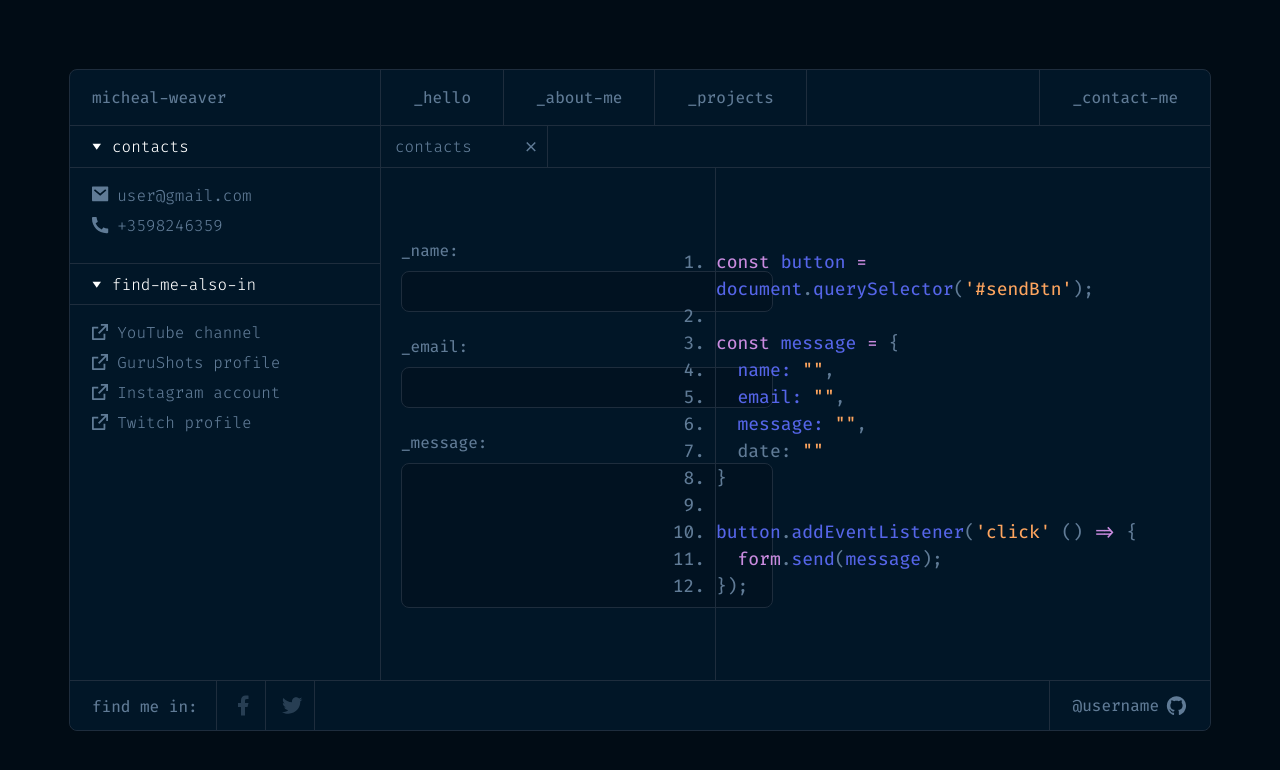
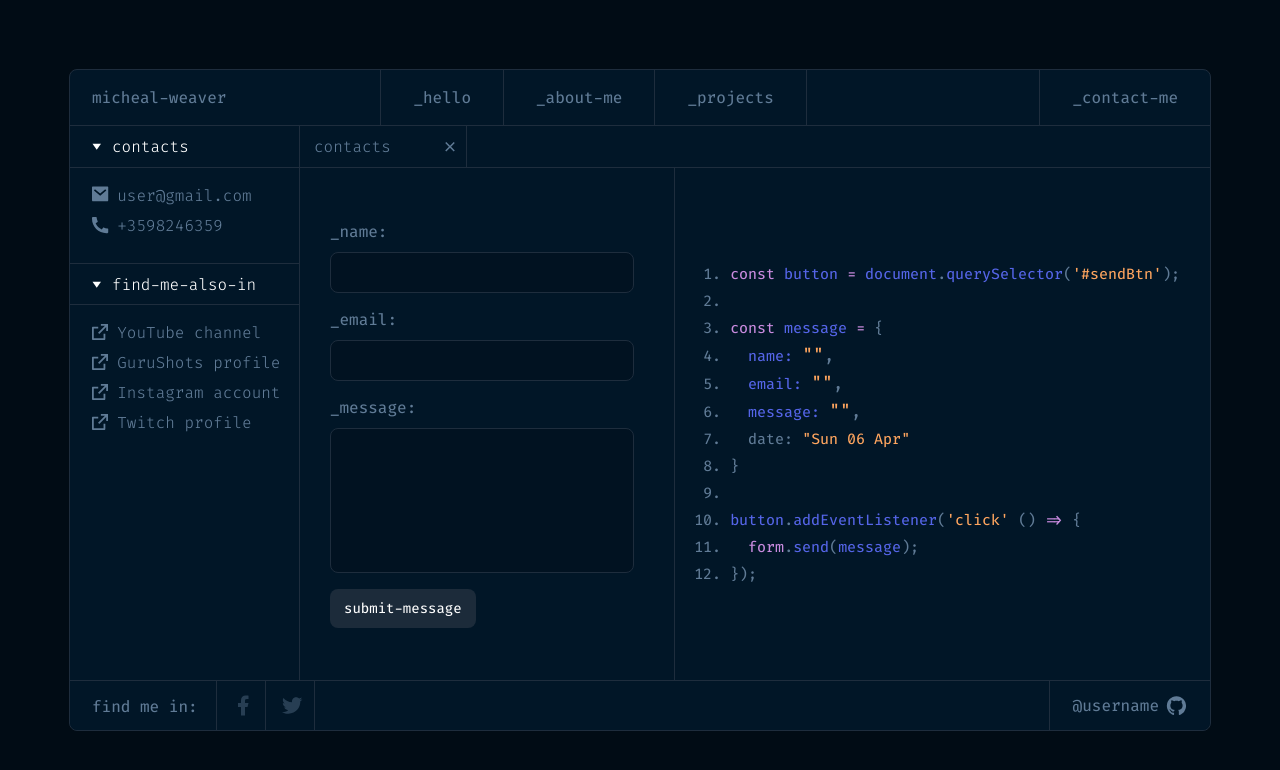
Before and after one commit to HokHHub/portfolioweaver, a React (Vite) app: page /contact in a window 1280 px wide. Shown: the top 770 px of the page. Built offline with nearby package versions, Linux system fonts and the light colour scheme.

Commit message:
add contacts section

```diff
--- a/src/Components/Contacts/Contacts.jsx
+++ b/src/Components/Contacts/Contacts.jsx
@@ -1,7 +1,13 @@
 import s from './Contacts.module.css'
 import { data } from '../../Data/data'
+import { useNavigate } from 'react-router-dom'
 
 export default function Contacts() {
+    const navigate = useNavigate()
+
+    let today = new Date().toString().split(' ')
+    today = `${today[0]} ${today[2]} ${today[1]}`
+
     function interactFolder(el) {
         if (el.currentTarget.parentElement.parentElement.children[1].style.display == '' || el.currentTarget.parentElement.parentElement.children[1].style.display == 'flex') {
             el.currentTarget.parentElement.parentElement.children[1].style.display = 'none'
@@ -13,13 +19,52 @@ export default function Contacts() {
     }
 
     function changeForm(index, el) {
+        for (let index = 0; index < el.target.classList.length; index++) {
+            if (el.target.classList[index] == s.focusError) {
+                console.log(1);
+                el.target.classList.remove(s.focusError)
+                break
+            }
+        }
         let formEl = document.getElementsByClassName(s.orangeCodeEdit)[index]
-        formEl.innerHTML = `"${el.currentTarget.value}",`
+        formEl.innerHTML = `"${el.currentTarget.value}"`
+        formEl.after()
+    }
+
+
+    function acceptMessage(el) {
+        el.currentTarget.parentElement.getElementsByClassName(s.form__accept)[0].classList.toggle(s.dnone);
+        for (let index = 0; index < el.currentTarget.parentElement.getElementsByClassName(s.form__block).length; index++) {
+            el.currentTarget.parentElement.getElementsByClassName(s.form__block)[index].classList.toggle(s.dnone);
+        }
+        el.currentTarget.parentElement.getElementsByClassName(s.form__button)[0].classList.toggle(s.dnone);
+    }
+
+    function handleSubmit(event) {
+        event.preventDefault()
+        const formData = new FormData(event.target)
+        const name = formData.get('name')
+        const email = formData.get('email')
+        const message = formData.get('message')
+
+        if (!name) {
+            let nameElement = document.getElementsByClassName(s.form__standartInput)[0]
+            nameElement.classList.add(s.focusError)
+        }
+        if (!email) {
+            let emailElement = document.getElementsByClassName(s.form__standartInput)[1]
+            emailElement.classList.add(s.focusError)
+        }
+        if (!message) {
+            let messageElement = document.getElementsByClassName(s.form__bigInput)[0]
+            messageElement.classList.add(s.focusError)
+        }
     }
 
     return (
         <>
             <section className={s.contacts}>
+                <p className={s.mobileTitle}>_contact-me</p>
                 <div className={s.infoContacts}>
                     <div className={s.contacts__section}>
                         {/* contacts */}
@@ -29,7 +74,7 @@ export default function Contacts() {
                             </svg>
                             <h2 className={s.chapter__title}>{data.contacts.title}</h2>
                         </div>
-                        <div className={s.folders}>
+                        <div className={s.folders} style={{paddingBottom: '27px'}}>
                             {data.contacts.section.map((el, i) => {
                                 return (
                                     <article className={s.folder__contacts} key={i}>
@@ -69,26 +114,32 @@ export default function Contacts() {
                     <div className={s.contacts__windows}>
                         <div className={s.contacts__window}>
                             <p className={s.contacts__windowText}>contacts</p>
-                            <svg className={s.contacts__windowClose} xmlns="http://www.w3.org/2000/svg" width="10" height="11" viewBox="0 0 10 11" fill="none">
+                            <svg onClick={(el) => navigate('/')} className={s.contacts__windowClose} xmlns="http://www.w3.org/2000/svg" width="10" height="11" viewBox="0 0 10 11" fill="none">
                                 <path d="M5.00005 4.65244L8.71255 0.939941L9.77305 2.00044L6.06055 5.71294L9.77305 9.42544L8.71255 10.4859L5.00005 6.77344L1.28755 10.4859L0.227051 9.42544L3.93955 5.71294L0.227051 2.00044L1.28755 0.939941L5.00005 4.65244Z" fill="#607B96" />
                             </svg>
                         </div>
                     </div>
                     <div className={s.contacts__main}>
                         <div className={s.contacts__mainBlocks}>
-                            <form className={s.form}>
+                            <form onSubmit={handleSubmit} className={s.form}>
+                                <div className={`${s.form__accept} ${s.dnone}`}>
+                                    <p className={s.form__thanks}>Thank you! 🤘</p>
+                                    <p className={s.form__subtext}>Your message has been accepted. You will recieve answer really soon!</p>
+                                    <button onClick={(el) => {acceptMessage(el), el.preventDefault()}} className={s.form__acceptButton}>send-new-message</button>
+                                </div>
                                 <div className={s.form__block}>
                                     <label className={s.form__label} htmlFor="name">_name:</label>
-                                    <input onChange={(el) => {changeForm(0, el)}} className={s.form__standartInput} type="text" name="name" id="name" />
+                                    <input onChange={(el) => {changeForm(0, el)}} className={s.form__standartInput} type="text" name="name" id="name" noValidate/>
                                 </div>
                                 <div className={s.form__block}>
                                     <label className={s.form__label} htmlFor="email">_email:</label>
-                                    <input onChange={(el) => {changeForm(1, el)}} className={s.form__standartInput} type="text" name="email" id="email" />
+                                    <input onChange={(el) => {changeForm(1, el)}} className={s.form__standartInput} type="email" name="email" id="email" noValidate/>
                                 </div>
                                 <div className={s.form__block}>
                                     <label className={s.form__label} htmlFor="message">_message:</label>
-                                    <textarea onChange={(el) => {changeForm(2, el)}} rows={7} className={s.form__bigInput} name="message" id="message" />
+                                    <textarea onChange={(el) => {changeForm(2, el)}} rows={7} className={s.form__bigInput} type="text" name="message" id="message" noValidate/>
                                 </div>
+                                <input type='submit' className={s.form__button} value="submit-message"/>
                             </form>
                             <hr className={s.contacts__hr} />
                             <div className={s.contacts__codeBlock}>
@@ -96,10 +147,10 @@ export default function Contacts() {
                                     <li><span className={s.pinkCode}>const</span> button <span className={s.pinkCode}>=</span> document<span className={s.grayCode}>.</span>querySelector<span className={s.grayCode}>(</span><span className={s.orangeCode}>'#sendBtn'</span><span className={s.grayCode}>);</span><br /></li>
                                     <li></li>
                                     <li><span className={s.pinkCode}>const</span> message <span className={s.pinkCode}>=</span> <span className={s.grayCode}>{'{'}</span><br /></li>
-                                    <li>&nbsp;&nbsp;name: <span className={s.orangeCodeEdit}>""<span className={s.grayCode}>,</span></span><br /></li>
-                                    <li>&nbsp;&nbsp;email: <span className={s.orangeCodeEdit}>""<span className={s.grayCode}>,</span></span><br /></li>
-                                    <li>&nbsp;&nbsp;message: <span className={s.orangeCodeEdit}>""<span className={s.grayCode}>,</span></span><br /></li>
-                                    <li><span className={s.grayCode}>&nbsp;&nbsp;date:</span> <span className={s.orangeCode}>""</span><br /></li>
+                                    <li>&nbsp;&nbsp;name: <span className={s.orangeCodeEdit}>""</span><br /></li>
+                                    <li>&nbsp;&nbsp;email: <span className={s.orangeCodeEdit}>""</span><br /></li>
+                                    <li>&nbsp;&nbsp;message: <span className={s.orangeCodeEdit}>""</span><br /></li>
+                                    <li><span className={s.grayCode}>&nbsp;&nbsp;date:</span> <span className={s.orangeCode}>"{today}"</span><br /></li>
                                     <li><span className={s.grayCode}>{'}'}</span><br /></li>
                                     <li></li>
                                     <li>button<span className={s.grayCode}>.</span>addEventListener<span className={s.grayCode}>{'('}</span><span className={s.orangeCode}>'click'</span> <span className={s.grayCode}>{'()'} <span className={s.pinkCode}>{'=>'}</span> {'{'}</span><br /></li>
--- a/src/Components/Contacts/Contacts.module.css
+++ b/src/Components/Contacts/Contacts.module.css
@@ -41,7 +41,6 @@
 }
 
 .chapter__title {
-    cursor: pointer;
     color: #FFF;
     font-family: "Fira Code";
     font-size: 16px;
@@ -165,15 +164,15 @@
     display: flex;
     flex-direction: column;
     gap: 24px;
-    max-width: 314px;
-    width: 100%;
+    max-width: 500px;
+    width: 35%;
 }
 
 .form__block {
     display: flex;
     flex-direction: column;
     gap: 10px;
-    max-width: 314px;
+    max-width: 100%;
 }
 
 .form__label {
@@ -186,8 +185,26 @@
 }
 
 .form__standartInput {
-    width: 372px;
+    width: 100%;
     height: 41px;
+    border-radius: 8px;
+    border: 1px solid #1E2D3D;
+    background: #011221;
+    color: #465E77;
+    font-family: "Fira Code";
+    font-size: 16px;
+    font-style: normal;
+    font-weight: 450;
+    line-height: normal;
+    padding-left: 15px;
+    flex-shrink: 0;
+}
+
+.form__bigInput {
+    resize: none;
+    padding-top: 10px;
+    width: 100%;
+    height: 145px;
     border-radius: 8px;
     border: 1px solid #1E2D3D;
     background: #011221;
@@ -203,10 +220,10 @@
 
 .form__standartInput:focus {
     outline: none;
-    width: 372px;
+    width: 100%;
     height: 41px;
     border-radius: 8px;
-    border: 1px solid #607B96;
+    border: 1px solid #607B96 !important;
     background: #011221;
     box-shadow: 0px 0px 0px 2px rgba(96, 123, 150, 0.30);
     color: #465E77;
@@ -219,29 +236,15 @@
     flex-shrink: 0;
 }
 
-.form__bigInput {
-    resize: none;
-    padding-top: 10px;
-    width: 372px;
-    height: 145px;
-    border-radius: 8px;
-    border: 1px solid #1E2D3D;
-    background: #011221;
-    color: #465E77;
-    font-family: "Fira Code";
-    font-size: 16px;
-    font-style: normal;
-    font-weight: 450;
-    line-height: normal;
-    padding-left: 15px;
-    flex-shrink: 0;
+.focusError {
+    border: 1px solid rgb(130, 0, 0);
 }
 
 .form__bigInput:focus {
     outline: none;
     resize: none;
     padding-top: 10px;
-    width: 372px;
+    width: 100%;
     height: 145px;
     border-radius: 8px;
     border: 1px solid #607B96;
@@ -257,10 +260,79 @@
     flex-shrink: 0;
 }
 
+.form__button {
+    width: 146px;
+    cursor: pointer;
+    border: 0;
+    display: inline-flex;
+    padding: 10px 14px;
+    justify-content: center;
+    align-items: center;
+    gap: 10px;
+    border-radius: 8px;
+    background: #1C2B3A;
+    color: #FFF;
+    text-align: center;
+    font-family: "Fira Code";
+    font-size: 14px;
+    font-style: normal;
+    font-weight: 450;
+    line-height: normal;
+}
+
+.form__accept {
+    text-align: center;
+    display: flex;
+    align-items: center;
+    flex-direction: column;
+}
+
+.form__thanks {
+    color: #FFF;
+    text-align: center;
+    font-family: "Fira Code";
+    font-size: 26px;
+    font-style: normal;
+    font-weight: 450;
+    line-height: normal;
+    margin-bottom: 10px;
+}
+
+.form__subtext {
+    color: #607B96;
+    text-align: center;
+    font-family: "Fira Code";
+    font-size: 18px;
+    font-style: normal;
+    font-weight: 450;
+    line-height: normal;
+    margin-bottom: 37px;
+}
+
+.form__acceptButton {
+    cursor: pointer;
+    border: 0;
+    width: 163px;
+    display: inline-flex;
+    padding: 10px 14px;
+    justify-content: center;
+    align-items: center;
+    gap: 10px;
+    border-radius: 8px;
+    background: #1C2B3A;
+    color: #FFF;
+    text-align: center;
+    font-family: "Fira Code";
+    font-size: 14px;
+    font-style: normal;
+    font-weight: 450;
+    line-height: normal;
+}
+
 .contacts__mainBlocks {
     display: flex;
     align-items: center;
-    justify-content: space-around;
+    justify-content: space-evenly;
     padding: 0 20px;
     height: 100%;
 }
@@ -333,7 +405,7 @@ li::marker {
 
 .orangeCodeEdit {
     color: #FEA55F;
-    display: inline-flex;
+    display: inline-table;
     font-family: "Fira Code";
     font-size: 18px;
     font-style: normal;
@@ -343,3 +415,135 @@ li::marker {
     word-break: break-all;
     line-height: 150%;
 }
+
+.orangeCodeEdit::after {
+    content: ',';
+    color: #607B96;
+}
+
+.mobileTitle {
+    display: none;
+    margin-left: 27px;
+    margin-top: 21px;
+    margin-bottom: 29px;
+    color: #FFF;
+    font-family: "Fira Code";
+    font-size: 14px;
+    font-style: normal;
+    font-weight: 450;
+    line-height: 140%;
+    /* 19.6px */
+}
+
+.dnone {
+    display: none;
+}
+
+@media screen and (max-width: 1600px) {
+    .infoContacts {
+        max-width: 260px;
+    }
+
+    .form {
+        gap: 16px;
+        margin-right: 30px;
+    }
+
+    ol {
+        margin-left: 45px;
+    }
+
+    li {
+        font-size: 15px;
+    }
+
+    li::marker {
+        font-size: 15px;
+    }
+
+    .grayCode {
+        font-size: 15px;
+    }
+
+    .pinkCode {
+        font-size: 15px;
+    }
+
+    .orangeCode {
+        font-size: 15px;
+    }
+}
+
+@media screen and (max-width: 1300px) {
+    .infoContacts {
+        max-width: 230px;
+    }
+}
+
+@media screen and (max-width: 1200px) {
+    .contacts {
+        flex-direction: column;
+    }
+
+    .infoContacts {
+        max-width: 100%;
+    }
+
+    .contacts__section {
+        width: 100%;
+        border-top: 0;
+    }
+
+    .chapter {
+        border-bottom: 0;
+        background-color: #1E2D3D;
+        max-width: unset;
+    }
+
+    .contacts__all {
+        width: 100%;
+    }
+
+    .form {
+        max-width: 100%;
+        width: 95%;
+    }
+
+    .contacts__codeBlock {
+        display: none;
+    }
+
+    .contacts__hr {
+        display: none;
+    }
+
+    .contacts__windows {
+        display: none;
+    }
+
+    .form__button {
+        margin-bottom: 10px;
+    }
+
+    .infoContacts {
+        height: fit-content;
+    }
+
+    .contacts__mainBlocks {
+        height: fit-content;
+        margin-top: 42px;
+    }
+
+    .folders:last-child {
+        padding-bottom: 0px;
+        margin-bottom: -17px;
+    }
+
+    .form {
+        margin-right: 0;
+    }
+
+    .mobileTitle {
+        display: block;
+    }
+}
```
